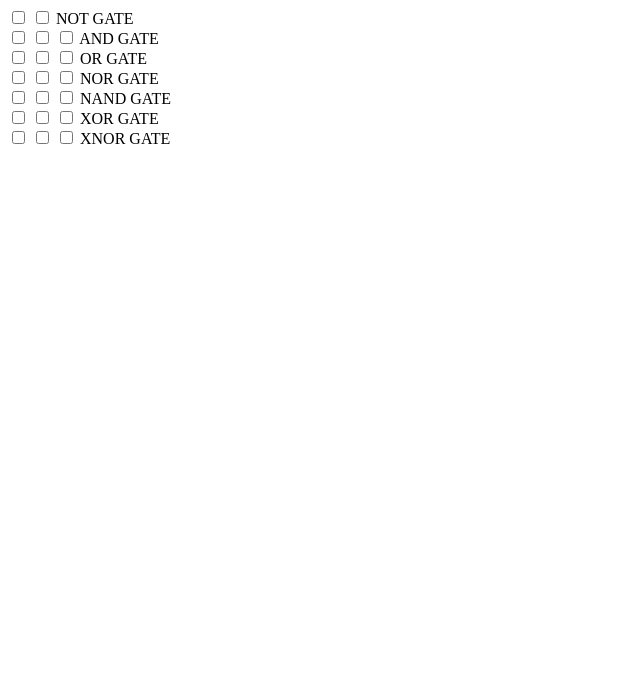
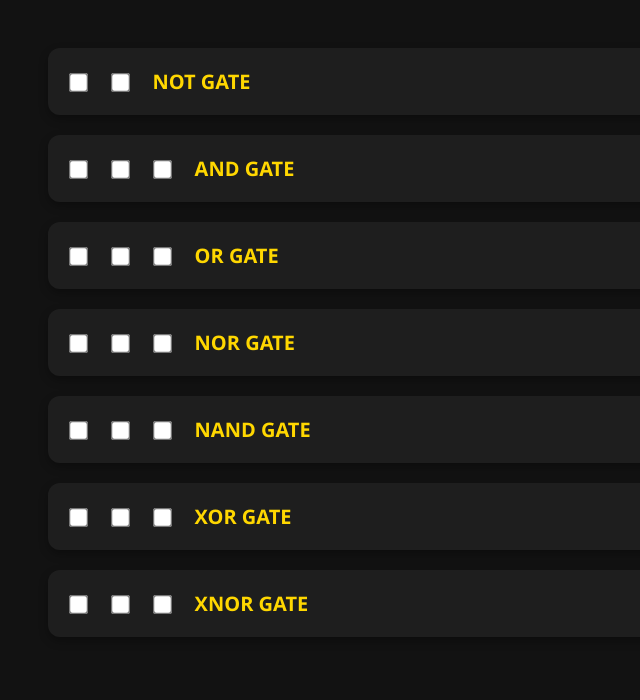
Before and after one commit to pennylicker6/boolean-algebra, a plain HTML site: page index.html in a window 1280 px wide. Shown: the whole page, without its empty margins (0-640 px from the left). Drawn offline with Linux system fonts and the light colour scheme.

Commit message:
Update index.html
fixses forcss

```diff
--- a/index.html
+++ b/index.html
@@ -1,3 +1,10 @@
+<!DOCTYPE html>
+<html>
+<head>
+  <link rel="stylesheet" href="style.css">
+</head>
+<body>
+
   <div class="panel">
     <input type="checkbox" class="gate" id="input1">
     <input type="checkbox" class="gate" id="output1">
@@ -25,7 +32,6 @@
     <span class="label">NOR GATE</span>
   </div>
 
-  <!-- NAND Gate -->
   <div class="panel">
     <input type="checkbox" class="gate" id="input5A">
     <input type="checkbox" class="gate" id="input5B">
@@ -33,7 +39,6 @@
     <span class="label">NAND GATE</span>
   </div>
 
-<!-- XOR Gate -->
   <div class="panel">
     <input type="checkbox" class="gate" id="input6A">
     <input type="checkbox" class="gate" id="input6B">
@@ -41,10 +46,12 @@
     <span class="label">XOR GATE</span>
   </div>
 
-<!-- XNOR Gate -->
   <div class="panel">
     <input type="checkbox" class="gate" id="input7A">
     <input type="checkbox" class="gate" id="input7B">
     <input type="checkbox" class="gate" id="output7">
     <span class="label">XNOR GATE</span>
-</div> <!-- this hurt my brain making --!>
+  </div>
+
+</body>
+</html>
```
Lines whose indentation alone changed are shown as unchanged.
